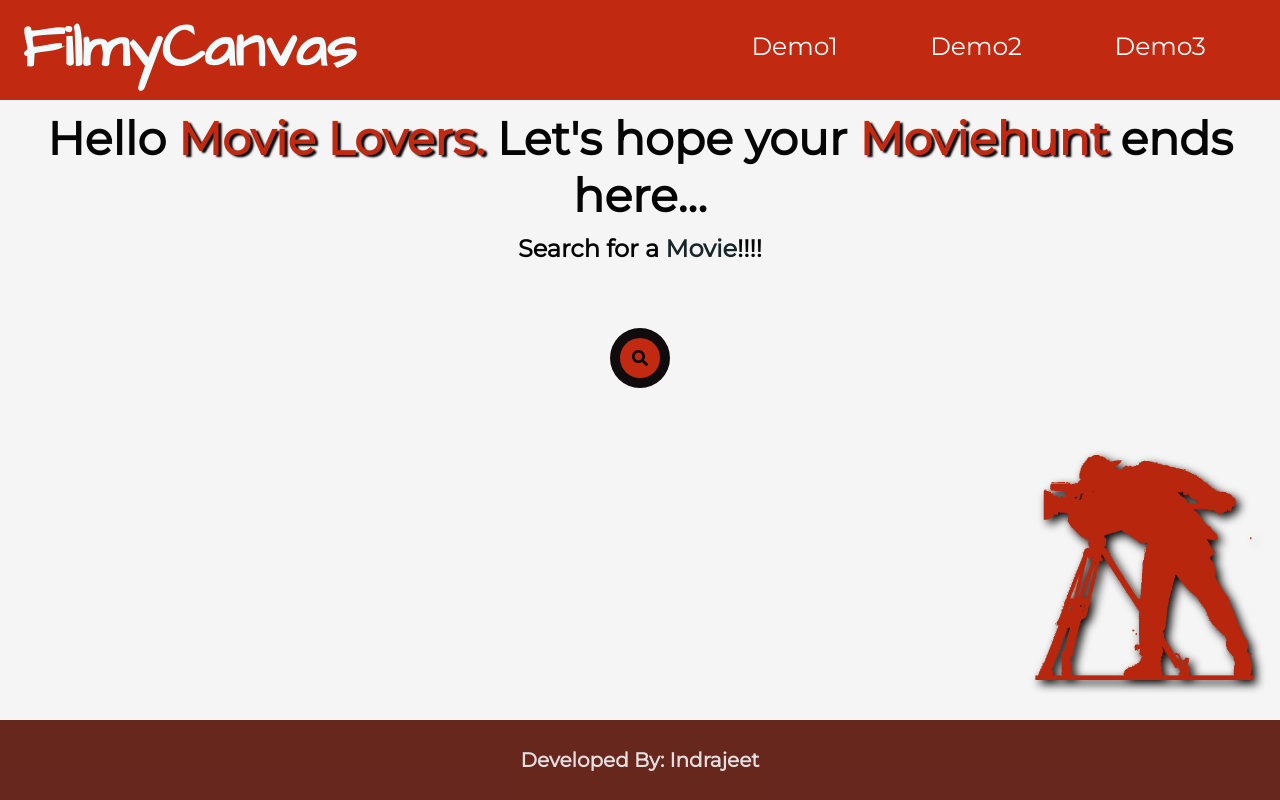
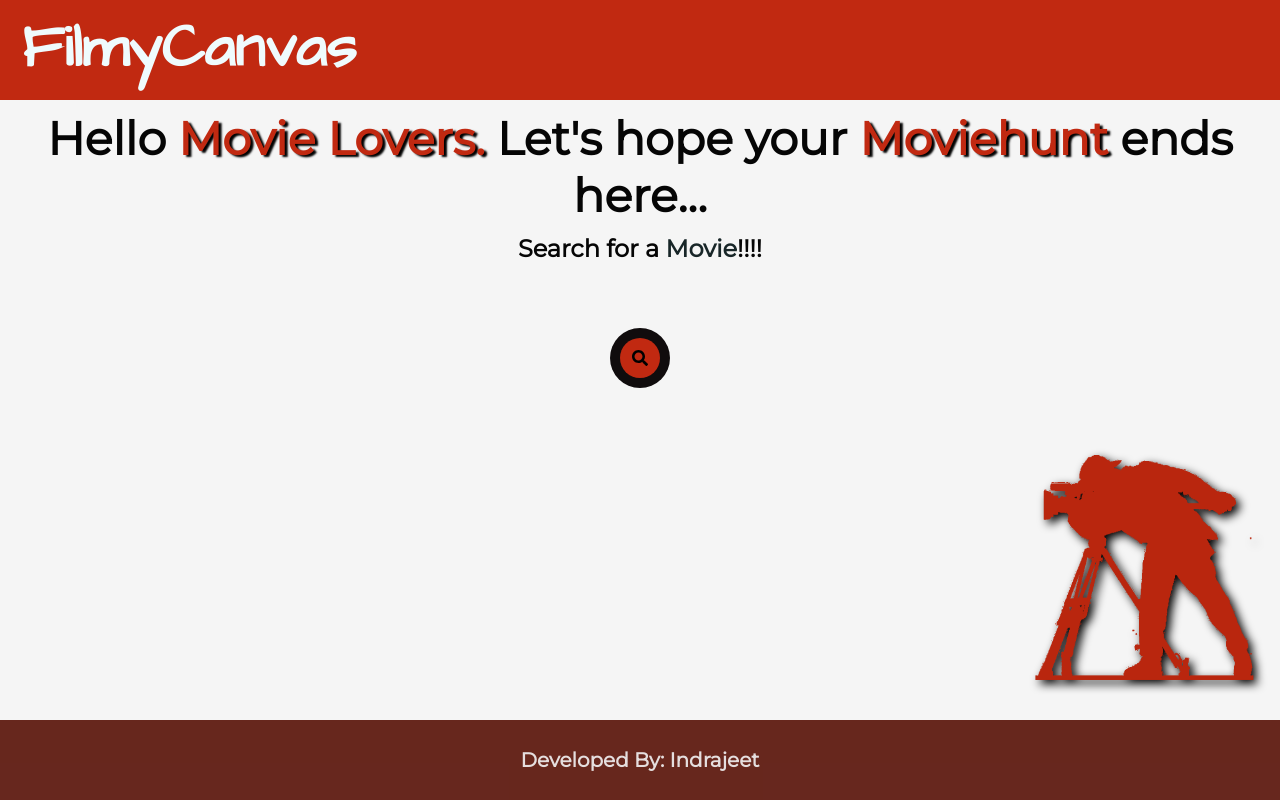
Before and after one commit to ibairva/filmycanvasreact-code, a React (Create React App) app: page / in a window 1280 px wide. Built offline with nearby package versions, Linux system fonts and the light colour scheme.

Commit message:
Update navbar.js

```diff
--- a/src/components/navbar.js
+++ b/src/components/navbar.js
@@ -10,19 +10,6 @@ class Navbar extends Component {
             <h1 className="my_logo">FilmyCanvas</h1>
           </a>
         </div>
-        <div className="nav-links">
-          <ul>
-            <a href="index.html">
-              <li>Demo1</li>
-            </a>
-            <a href="index.html">
-              <li>Demo2</li>
-            </a>
-            <a href="index.html">
-              <li>Demo3</li>
-            </a>
-          </ul>
-        </div>
       </div>
     );
   }
```
